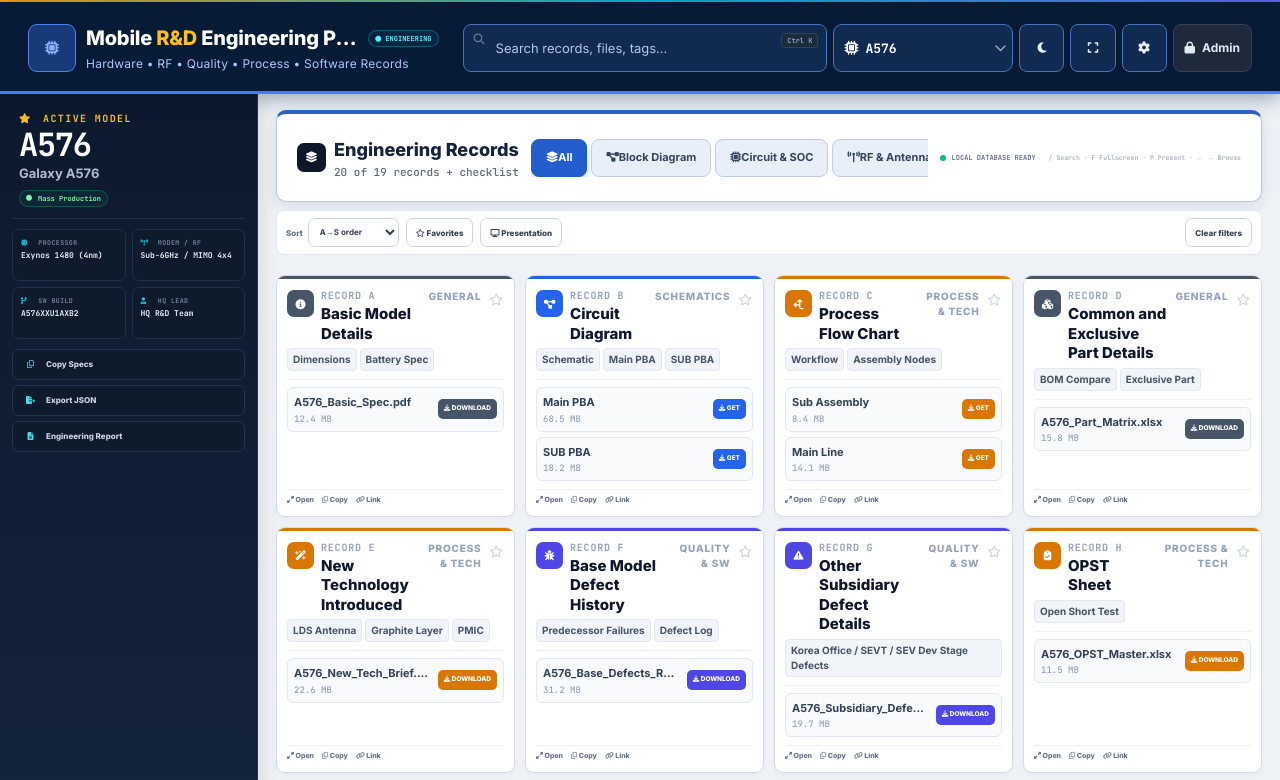
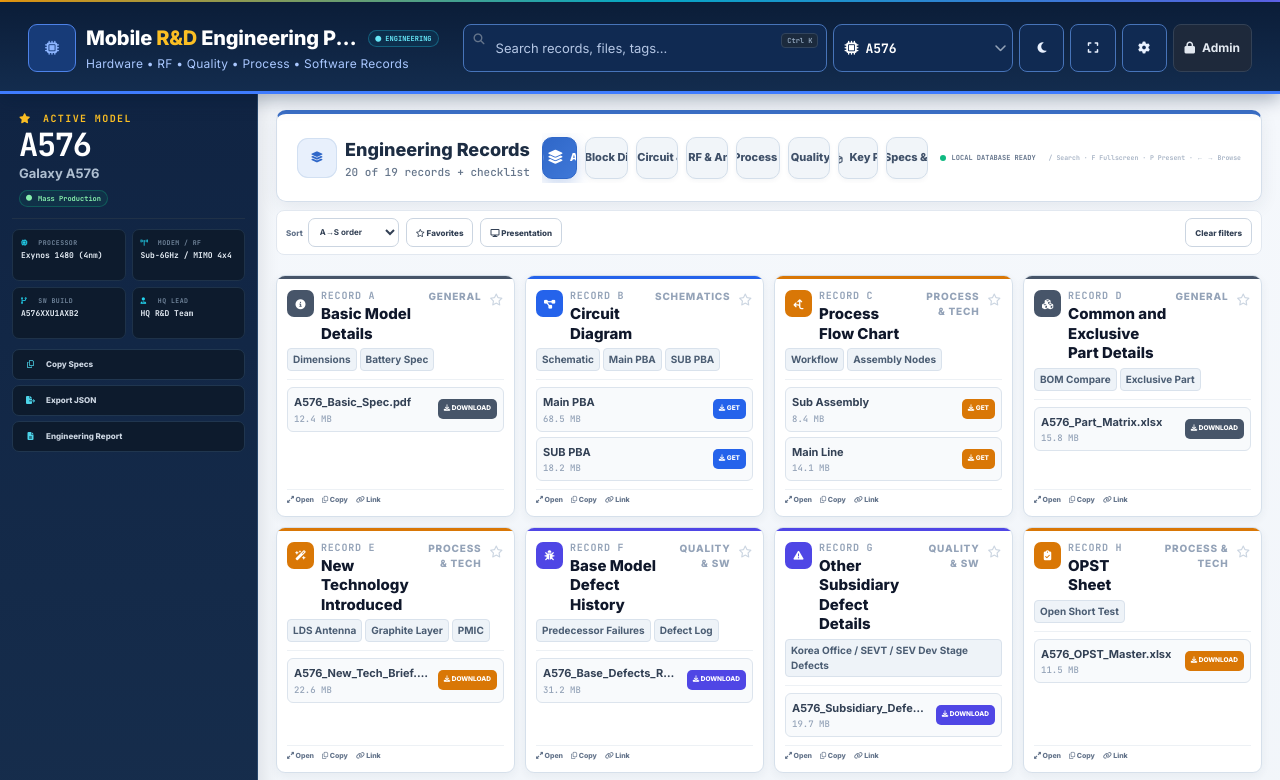
Before and after one commit to shivamkushwaha20996-cmyk/Mobile-RD-Engineering-Portal, a website with bundled scripts: page index.html in a window 1280 px wide. Shown: the top 780 px of the page. Built offline with nearby package versions, Linux system fonts and the light colour scheme.

Commit message:
Add files via upload

```diff
--- a/css/dashboard.css
+++ b/css/dashboard.css
@@ -408,3 +408,174 @@
   min-height:38px !important;padding:8px 13px !important;
   font-size:11px !important;font-weight:700 !important;
 }
+
+/* =========================================================
+   V10 FINAL VISUAL POLISH
+   Lighter, softer dashboard + attractive category tabs.
+   No record/data/functionality changes.
+   ========================================================= */
+
+:root{
+  --pleasant-bg:#f3f6fa;
+  --pleasant-surface:#ffffff;
+  --pleasant-surface-2:#f8fafc;
+  --pleasant-border:#d7e0eb;
+  --pleasant-text:#243247;
+  --pleasant-muted:#65748a;
+  --pleasant-blue:#2f67c8;
+}
+
+html,body{
+  background:var(--pleasant-bg) !important;
+  color:var(--pleasant-text) !important;
+}
+
+.workspace-shell{
+  background:linear-gradient(180deg,#f5f8fc 0%,#edf2f7 100%) !important;
+}
+
+.workspace-shell>.app-container{
+  background:transparent !important;
+}
+
+.dashboard-toolbar{
+  background:rgba(255,255,255,.98) !important;
+  border:1px solid #d5dfeb !important;
+  border-top:4px solid #3b6fc6 !important;
+  box-shadow:0 5px 18px rgba(35,55,80,.08) !important;
+}
+
+.record-card{
+  background:#fff !important;
+  border-color:#d6e0eb !important;
+  box-shadow:0 3px 10px rgba(30,48,72,.055) !important;
+}
+
+.record-card:hover{
+  box-shadow:0 10px 24px rgba(30,48,72,.12) !important;
+}
+
+.file-row{
+  background:#f8fafc !important;
+  border-color:#dce4ed !important;
+}
+
+.tag{
+  background:#eef3f8 !important;
+  border-color:#d9e2ec !important;
+  color:#4b5d73 !important;
+}
+
+.recent-panel{
+  background:#fff !important;
+  border-color:#d6e0eb !important;
+  box-shadow:0 4px 14px rgba(30,48,72,.055) !important;
+}
+
+/* Softer sidebar while keeping clear separation */
+.model-sidebar{
+  background:linear-gradient(180deg,#102443 0%,#162d4c 100%) !important;
+  border-right:1px solid #29476b !important;
+}
+
+/* Attractive category tabs */
+.category-tabs{
+  gap:8px !important;
+  padding:4px 0 !important;
+}
+
+.cat-btn{
+  position:relative !important;
+  display:inline-flex !important;
+  align-items:center !important;
+  justify-content:center !important;
+  gap:7px !important;
+  min-height:42px !important;
+  padding:9px 13px !important;
+  border-radius:10px !important;
+  background:#f1f5f9 !important;
+  border:1px solid #d3deea !important;
+  color:#405169 !important;
+  font-size:11px !important;
+  font-weight:750 !important;
+  box-shadow:0 2px 5px rgba(30,48,72,.045) !important;
+  overflow:hidden !important;
+}
+
+.cat-btn::before{
+  content:"";
+  width:7px;
+  height:7px;
+  border-radius:50%;
+  background:#8ea0b7;
+  box-shadow:0 0 0 3px rgba(142,160,183,.12);
+  flex:0 0 auto;
+}
+
+.cat-btn:nth-child(1)::before{background:#64748b;box-shadow:0 0 0 3px rgba(100,116,139,.12)}
+.cat-btn:nth-child(2)::before{background:#0d9488;box-shadow:0 0 0 3px rgba(13,148,136,.12)}
+.cat-btn:nth-child(3)::before{background:#3b82f6;box-shadow:0 0 0 3px rgba(59,130,246,.12)}
+.cat-btn:nth-child(4)::before{background:#10b981;box-shadow:0 0 0 3px rgba(16,185,129,.12)}
+.cat-btn:nth-child(5)::before{background:#f59e0b;box-shadow:0 0 0 3px rgba(245,158,11,.12)}
+.cat-btn:nth-child(6)::before{background:#6366f1;box-shadow:0 0 0 3px rgba(99,102,241,.12)}
+.cat-btn:nth-child(7)::before{background:#a855f7;box-shadow:0 0 0 3px rgba(168,85,247,.12)}
+.cat-btn:nth-child(8)::before{background:#64748b;box-shadow:0 0 0 3px rgba(100,116,139,.12)}
+
+.cat-btn:hover{
+  transform:translateY(-2px) !important;
+  background:#fff !important;
+  border-color:#9fb6d2 !important;
+  box-shadow:0 6px 14px rgba(45,75,110,.10) !important;
+}
+
+.cat-btn.active,
+.cat-btn[aria-selected="true"]{
+  color:#fff !important;
+  background:linear-gradient(135deg,#2f67c8,#3f78d8) !important;
+  border-color:#2f67c8 !important;
+  box-shadow:0 6px 15px rgba(47,103,200,.25) !important;
+}
+
+.cat-btn.active::before,
+.cat-btn[aria-selected="true"]::before{
+  background:#fff !important;
+  box-shadow:0 0 0 3px rgba(255,255,255,.18) !important;
+}
+
+/* Make section icon and title more visible */
+.section-icon{
+  width:40px !important;
+  height:40px !important;
+  border-radius:11px !important;
+  background:#e8f0fc !important;
+  color:#2f67c8 !important;
+  box-shadow:inset 0 0 0 1px #d2e0f2 !important;
+}
+
+.section-heading h2{
+  color:#1d2d43 !important;
+  font-size:18px !important;
+}
+
+.section-heading p{
+  color:#66768b !important;
+}
+
+/* Keep dark header as a visual anchor */
+.app-header{
+  background:linear-gradient(180deg,#0b1d38 0%,#132c4e 100%) !important;
+}
+
+.cat-btn i{
+  font-size:13px !important;
+  opacity:.92;
+  transition:transform .18s ease,opacity .18s ease;
+}
+.cat-btn:hover i{
+  transform:scale(1.12) rotate(-3deg);
+  opacity:1;
+}
+.cat-btn.active i{
+  transform:scale(1.08);
+  opacity:1;
+}
```
